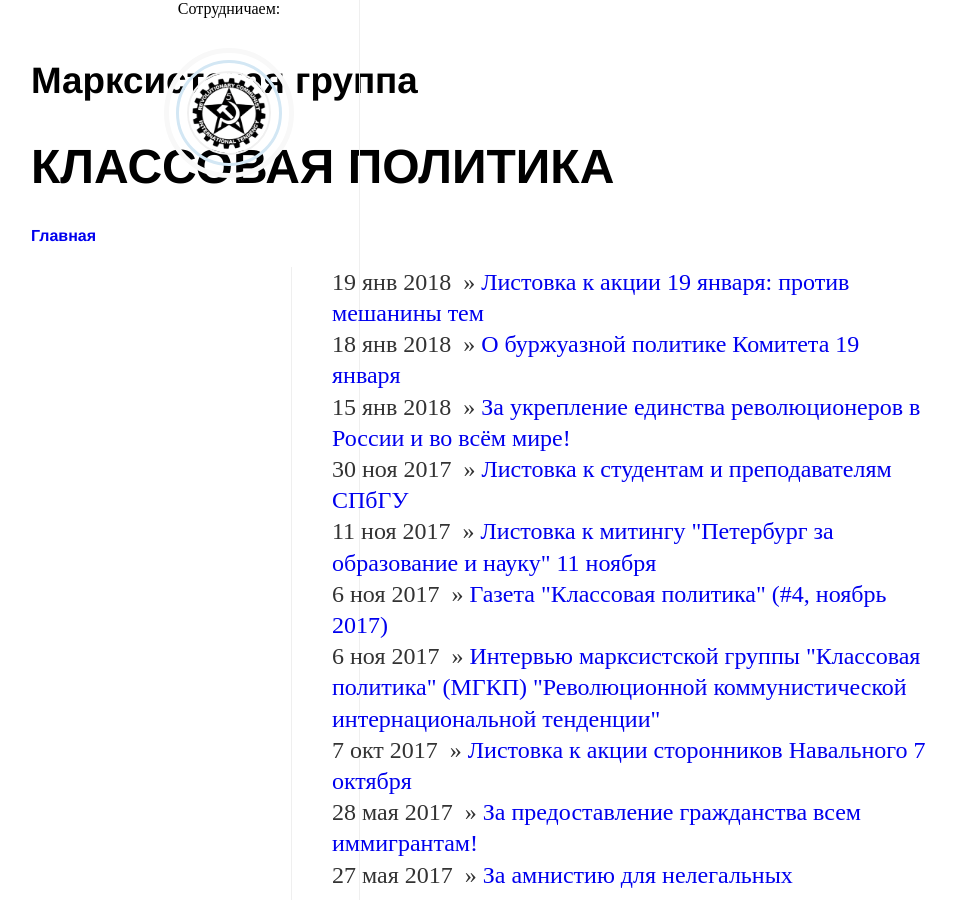
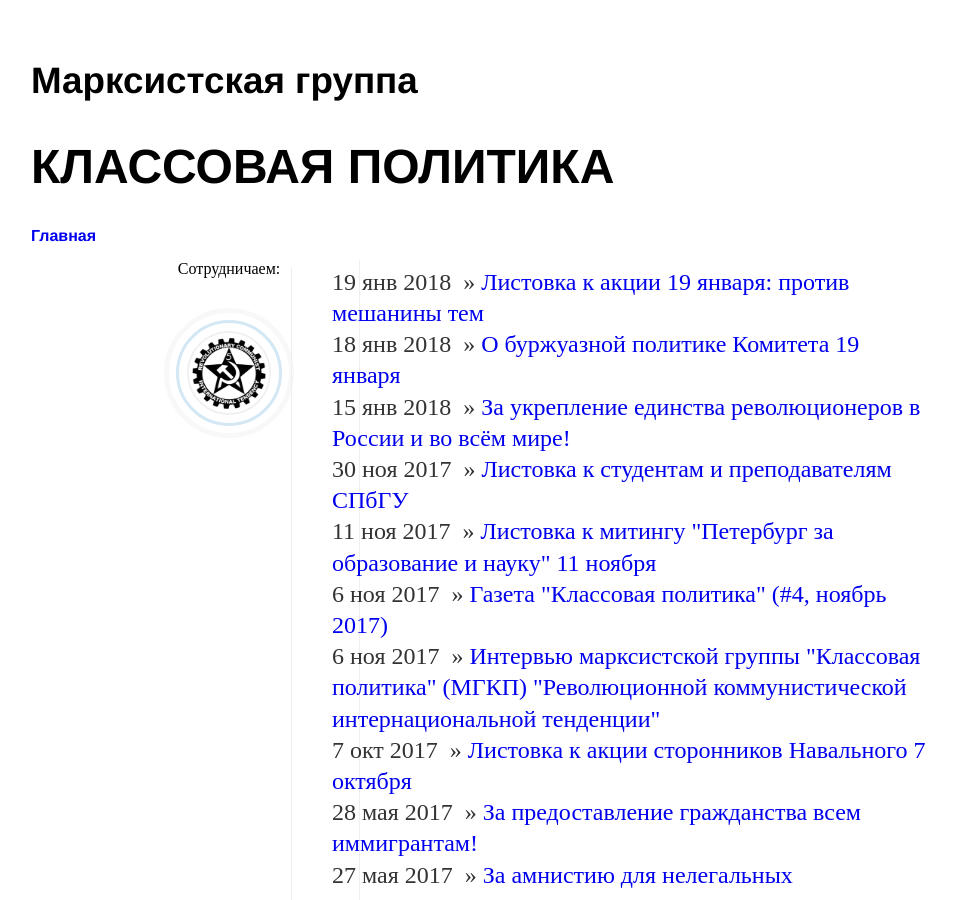
Before and after one commit to mgkp/mgkp.github.io, a Jekyll site: the page built from index.html, in a window 1280 px wide and 900 px high. Shown: the whole window, without its empty margins (161-1117 px from the left). Built offline with Jekyll 4.4.1, drawn with Linux system fonts in a browser that asks for light colours.

Commit message:
sidebar down

```diff
--- a/css/main.css
+++ b/css/main.css
@@ -61,7 +61,7 @@ main {
 #sidebar {
 	width: 260px;
 	position: fixed;
-	top: 0;
+	top: 260px;
 	left: 260px;
 	bottom: 0;
 	right: auto;
```
